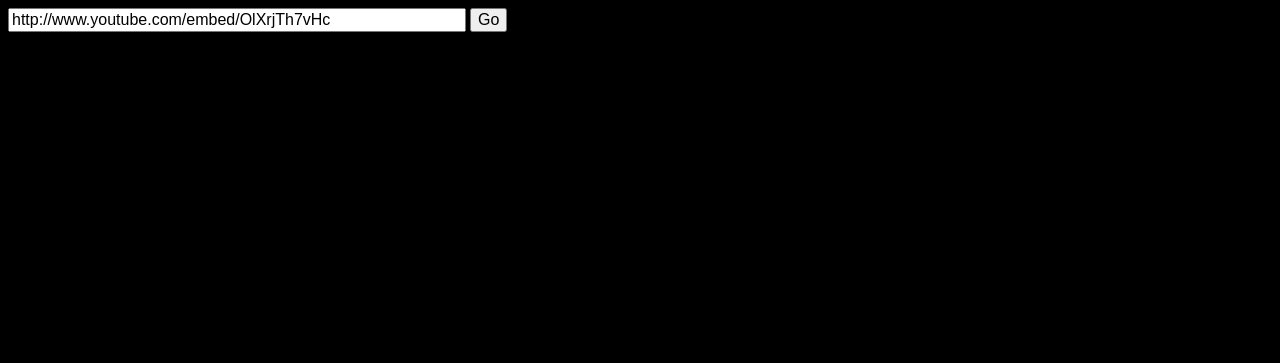
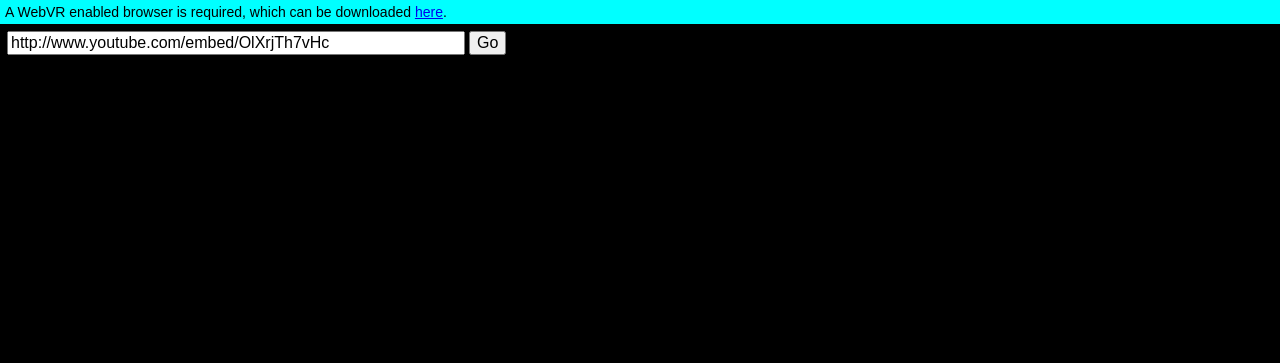
Before and after one commit to mkeblx/youtube-vr, a website: page index.html in a window 1280 px wide. Drawn offline with Linux system fonts and the light colour scheme.

Commit message:
webvr req msg

```diff
--- a/index.html
+++ b/index.html
@@ -28,6 +28,12 @@ body {
   width: 100%;
   height: 100%;
   overflow: hidden;
+  padding: 0px;
+  margin: 0px;
+}
+
+#bar {
+  padding: 7px;
 }
 
 #url {
@@ -197,7 +203,27 @@ body {
   transform-style: preserve-3d;*/
 }
 
+#webvr-msg {
+  width: 100%;
+  background-color: #00FFFF;
+  padding: 5px;
+  font-family: sans-serif;
+  font-size: 14px;
+  line-height: 14px;
+  display: none;
+}
+
+.show {
+  display: block;
+}
+
+.hide {
+  display: none;
+}
+
 </style>
+
+<div id="webvr-msg">A WebVR enabled browser is required, which can be downloaded <a href="http://blog.bitops.com/blog/2014/08/20/updated-firefox-vr-builds/">here</a>.</div>
 
 <div id="bar">
   <input id="url" placeholder="video URL" value="http://www.youtube.com/embed/OlXrjTh7vHc">
--- a/js/main.js
+++ b/js/main.js
@@ -92,7 +92,7 @@ function _init() {
   if (navigator.getVRDevices) {
     navigator.getVRDevices().then(vrDeviceCallback);
   } else {
-
+    $('#webvr-msg').show();
   }
 
 
```
